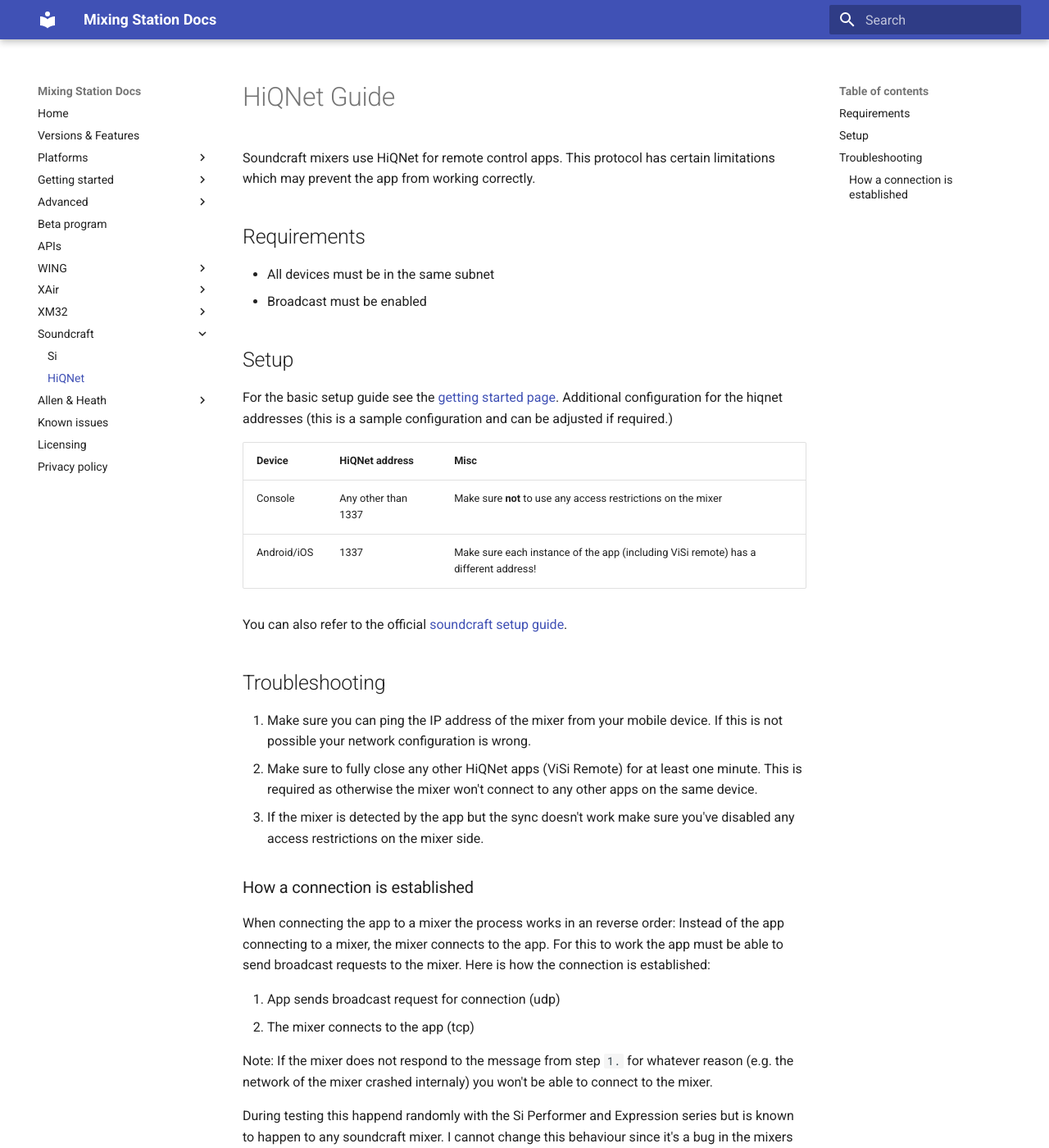
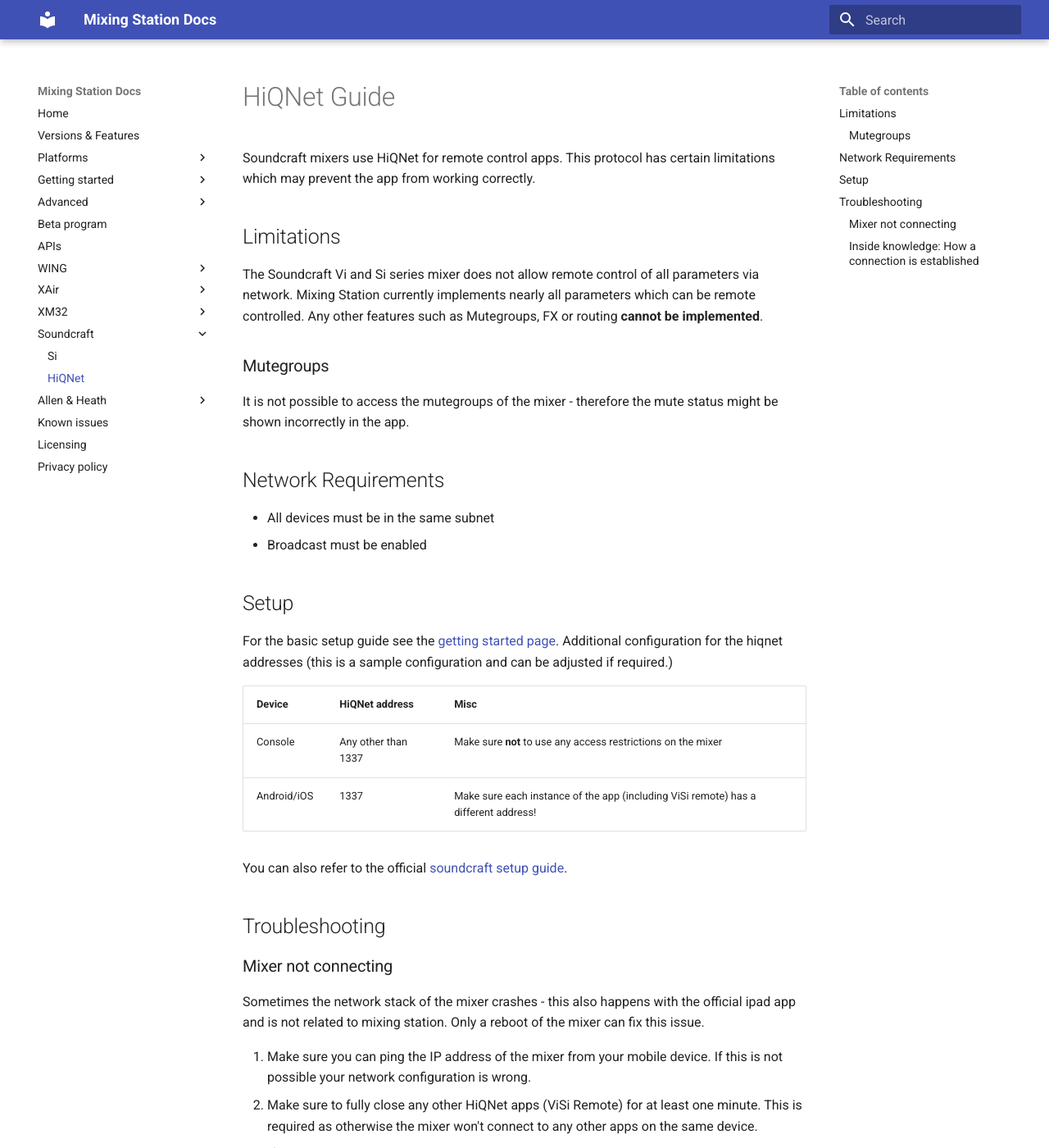
Before and after one commit to davidgiga1993/mixing-station-docs, an MkDocs documentation site: the page built from docs/soundcraft/hiqnet.md, in a window 1280 px wide and 1400 px high. Shown: the whole window at 82% size. Built offline with MkDocs 1.6.1 and Material for MkDocs 9.7.7, drawn with Linux system fonts in a browser that asks for light colours; some of the changed text lies outside the part shown.

Commit message:
Update vi docs

```diff
--- a/docs/soundcraft/hiqnet.md
+++ b/docs/soundcraft/hiqnet.md
@@ -2,8 +2,15 @@
 
 Soundcraft mixers use HiQNet for remote control apps. This protocol has certain limitations which may prevent the app from working correctly.
 
+## Limitations
+The Soundcraft Vi and Si series mixer does not allow remote control of all parameters via network.
+Mixing Station currently implements nearly all parameters which can be remote controlled.
+Any other features such as Mutegroups, FX or routing **cannot be implemented**.
 
-## Requirements
+### Mutegroups
+It is not possible to access the mutegroups of the mixer - therefore the mute status might be shown incorrectly in the app.
+
+## Network Requirements
 
 - All devices must be in the same subnet
 - Broadcast must be enabled
@@ -20,13 +27,17 @@
 You can also refer to the official [soundcraft setup guide](https://www.youtube.com/watch?v=P-j-x1BJrx0).
 
 ## Troubleshooting
+### Mixer not connecting
+Sometimes the network stack of the mixer crashes - this also happens with the official ipad app and is not related to mixing station.
+Only a reboot of the mixer can fix this issue.
+
 1. Make sure you can ping the IP address of the mixer from your mobile device. If this is not possible your network configuration is wrong.
 2. Make sure to fully close any other HiQNet apps (ViSi Remote) for at least one minute.
    This is required as otherwise the mixer won't connect to any other apps on the same device.
 3. If the mixer is detected by the app but the sync doesn't work make sure you've disabled any access restrictions on the mixer side.
 
-### How a connection is established
-When connecting the app to a mixer the process works in an reverse order: Instead of the app connecting to a mixer, the mixer connects to the app. For this to work the app must be able to send broadcast requests to the mixer.
+### Inside knowledge: How a connection is established
+HiQNet is special in the way it establishes connections: Instead of the app connecting to a mixer, the mixer connects to the app. For this to work the app must be able to send broadcast requests to the mixer.
 Here is how the connection is established:
 
 1. App sends broadcast request for connection (udp)
```
Also changed, not shown: docs/feature-list.md (+2 -2 lines).
